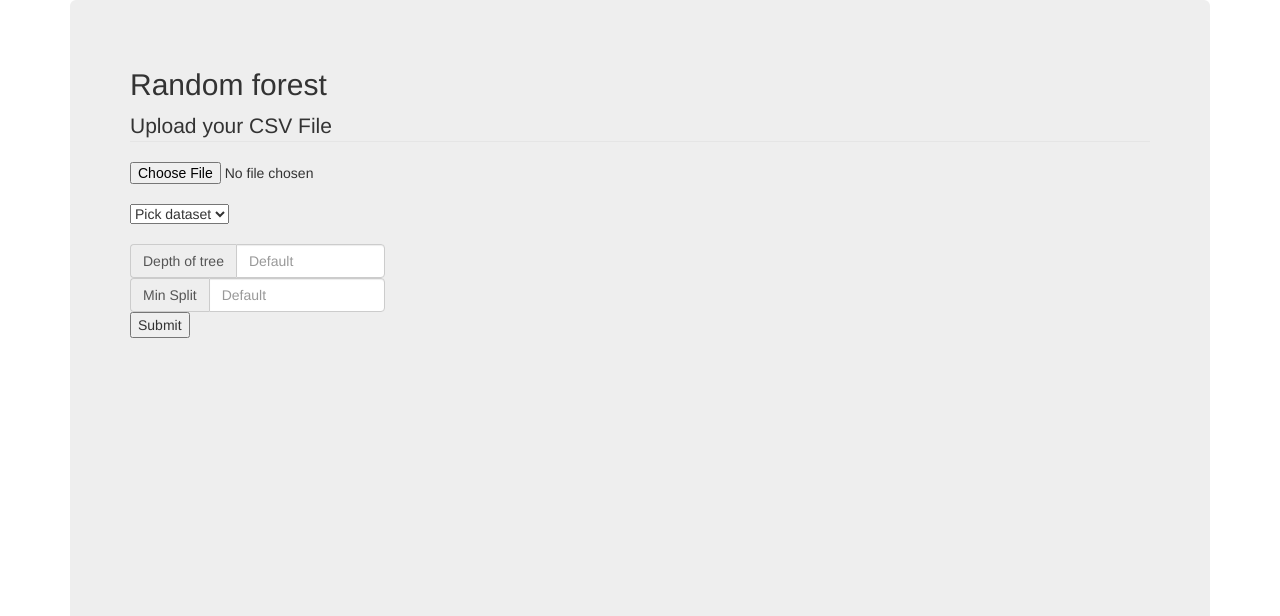
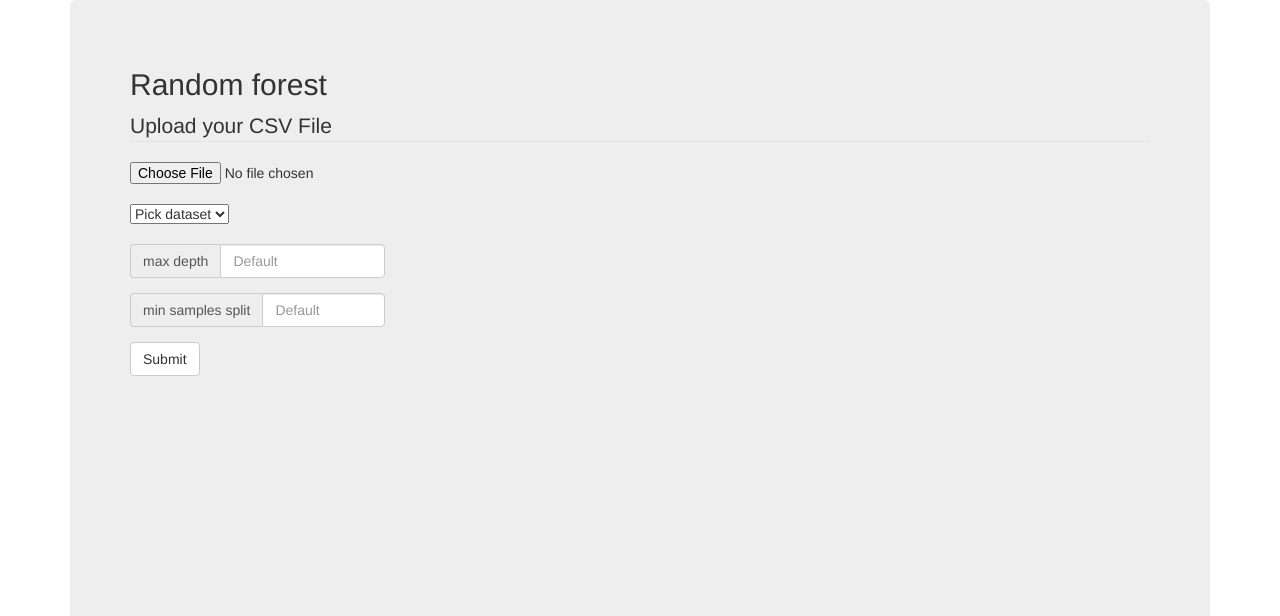
Before and after one commit to BoragoCode/visualizing-random-forest, a Flask app: page / in a window 1280 px wide. Shown: the part 40-656 px from the top of the page. Run offline with Flask 2, Linux system fonts and the light colour scheme; some libraries are stand-ins or nearby versions.

Commit message:
input params tree

```diff
--- a/app/templates/index.html
+++ b/app/templates/index.html
@@ -4,8 +4,6 @@
 <script src="/static/upload.js"></script>
 <div class="jumbotron">
     <h2>Random forest</h2>
-{#    <button class="btn btn-lg upload-btn" type="button">File Upload</button>#}
-{#    <input id="upload-input" type="file" name="uploads[]">#}
     <div id="dvImportSegments" class="fileupload ">
     <fieldset>
         <legend>Upload your CSV File</legend>
@@ -14,41 +12,28 @@
         <div>
             <select id = "defaultData" class="selectpicker">
             <option disabled selected value = ""> Pick dataset </option>
-            {#          <option selected disabled hidden style='display: none' value=''></option>#}
-            {#          <option value="">Default data</option>#}
             <option value = "Iris">Iris Data</option>
             </select>
         </div>
     </div> <br>
-{#    <p id="results">Results will go here<p>#}
-{#    <form id = "submitParams">#}
     <form>
-      <div class="input-group mb-2 mr-sm-2 mb-sm-0 col-xs-3">
-        <div class="input-group-addon">Depth of tree</div>
-        <input type="text" class="form-control" id="inlineFormInputGroup" placeholder="Default">
+      <div class="form-group input-group mb-2 mr-sm-2 mb-sm-0 col-xs-3"> {#id="inlineFormInputGroup"#}
+        <div class="input-group-addon">max depth</div>
+        <input type="number" min = 1 id = "depthVal" class="form-control" placeholder="Default">
       </div>
-      <div class="input-group mb-2 mr-sm-2 mb-sm-0 col-xs-3">
-        <div class="input-group-addon">Min Split</div>
-        <input type="text" class="form-control" id="inlineFormInputGroup" placeholder="Default">
+      <div class="form-group input-group mb-2 mr-sm-2 mb-sm-0 col-xs-3">
+        <div class="input-group-addon">min samples split</div>
+        <input type="number" min = 2 id = "minSampleSplit" class="form-control" placeholder="Default">
       </div>
-      <input type="submit" id = "submitParams" value="Submit">
-{#      <button type="submit" class="btn btn-default">Submit</button>#}
-{#      <div class="form-group row">#}
-{#        <label for="formGroupExampleInput">Example label</label>#}
-{#        <input type="text" class="form-control" id="formGroupExampleInput" placeholder="Example input">#}
-{#      </div>#}
-{#      <div class="form-group row">#}
-{#        <label for="formGroupExampleInput2">Another label</label>#}
-{#        <input type="text" class="form-control" id="formGroupExampleInput2" placeholder="Another input">#}
-{#      </div>#}
+      <button type="button" id = "submitParams" class="btn btn-default">Submit</button>
     </form>
-
 
     <div id="nodeLink">
         <svg id="canvas"></svg>
     </div>
 </div>
-        <!-- Internal Scripts -->
-    <script type="application/javascript" src="/static/tree.js"></script>
+
+<!-- Internal Scripts -->
+<script type="application/javascript" src="/static/tree.js"></script>
 
 {% endblock %}
--- a/app/views.py
+++ b/app/views.py
@@ -30,12 +30,10 @@ def learning():
 
 @app.route('/defaultdata', methods=['POST'])
 def defaultdata():
-    response = testfunction(defaultdata=True)
+    data = json.loads(request.data)
+    response = testfunction(max_depth=data["depth"],
+                            min_samples_split=data["minSampleSplit"], defaultdata=True)
     response = json.dumps(response)
     return response
 
-
-    # data = json.loads(request.data)
-    # data == {"userInput": "data readin"}
-    # response = testfunction(data)
     # return jsonify(response)
--- a/config.py
+++ b/config.py
@@ -1 +1,2 @@
-DEBUG = True
+# DEBUG = True
+FLASK_DEBUG = 1
--- a/static/tree.js
+++ b/static/tree.js
@@ -36,7 +36,7 @@ class Tree{
         root.y0 = 0;
 
         // Collapse after the second level
-        root.children.forEach(collapse);
+        // root.children.forEach(collapse);
 
         update(root);
 
@@ -93,7 +93,7 @@ class Tree{
                 //     return d.children || d._children ? "end" : "start";
                 // })
                 .attr("text-anchor", "middle")
-                .text(function(d) { console.log(d); return d.data.name; });
+                .text(function(d) {  return d.data.name; });
 
             // UPDATE
             var nodeUpdate = nodeEnter.merge(node);
--- a/static/upload.js
+++ b/static/upload.js
@@ -7,11 +7,14 @@ $(document).ready(function() {
 
     function defaultData() {
         // console.log($("#defaultData").val());
+        let depth = $("#depthVal").val();
+        let minSampleSplit = $("#minSampleSplit").val();
+        let params = {"depth": depth, "minSampleSplit": minSampleSplit};
         if($("#defaultData").val()){
             $.ajax({
                 type: "POST",
                 url: '/defaultdata',
-                data: JSON.stringify({}),
+                data: JSON.stringify(params),
                 contentType: 'application/json',
                 success: function (response) {
                         tree.create(response)
@@ -71,88 +74,3 @@ $(document).ready(function() {
         }
     }
 });
-
-
-// $(document).ready(function() {
-//     // The event listener for the file upload
-//     document.getElementById('txtFileUpload').addEventListener('change', upload, false);
-//
-//     // Method that checks that the browser supports the HTML5 File API
-//     function browserSupportFileUpload() {
-//         var isCompatible = false;
-//         if (window.File && window.FileReader && window.FileList && window.Blob) {
-//         isCompatible = true;
-//         }
-//         return isCompatible;
-//     }
-//
-//     // Method that reads and processes the selected file
-//     function upload(evt) {
-//     if (!browserSupportFileUpload()) {
-//         alert('The File APIs are not fully supported in this browser!');
-//         } else {
-//             var data = null;
-//             var file = evt.target.files[0];
-//             var reader = new FileReader();
-//             reader.readAsText(file);
-//             reader.onload = function(event) {
-//                 var csvData = event.target.result;
-//                 data = $.csv.toArrays(csvData);
-//                 if (data && data.length > 0) {
-//                   alert('Imported -' + data.length + '- rows successfully!');
-//                 } else {
-//                     alert('No data to import!');
-//                 }
-//                 // console.log(data)
-//                 $.ajax({
-//                     type: "POST",
-//                     url: '/learning',
-//                     data: JSON.stringify({userInput: data}),
-//                     contentType: 'application/json',
-//                     success: function (response) {
-//                         // alert(response.status);
-//                         console.log('upload successful!\n' + response);
-//                         $("#results").text(response);
-//                     }
-//                  })//close ajax call
-//             };
-//             reader.onerror = function() {
-//                 alert('Unable to read ' + file.fileName);
-//             };
-//         }
-//     }
-// });
-
-
-// $(document).ready(function(){
-//     $("#submit").on('click',function(event) {
-//         // $("#upload-input").on('change',function(event){
-//         //     var uInput = $(this).get(0).files;
-//         var uInput = $("#upload-input").get(0).files;
-//         console.log(uInput);
-//         if (uInput.length === 1) {
-//             var formData = new FormData();
-//             var file = uInput[0];
-//
-//             // add the files to formData object for the data payload
-//             formData.append('uploads[]', file, file.name);
-//             $.ajax({
-//                 type: "POST",
-//                 url: '/learning',
-//                 data: JSON.stringify({userInput: formData}),
-//                 contentType: 'application/json',
-//                 success: function (response) {
-//                     // alert(response.status);
-//                     console.log('upload successful!\n' + response);
-//                     $("#results").text(response);
-//                 }
-//             })//close ajax call
-//         }//close if
-//     }) //close on click
-// });//close document ready
-
-// data: formData,
-                //  processData: false,
-                //  contentType: false,
-                //  success: function (data) {
-                //      console.log('upload successful!\n' + data);
```
Also changed, not shown: app/rfmodel.py (+15 -6 lines).
